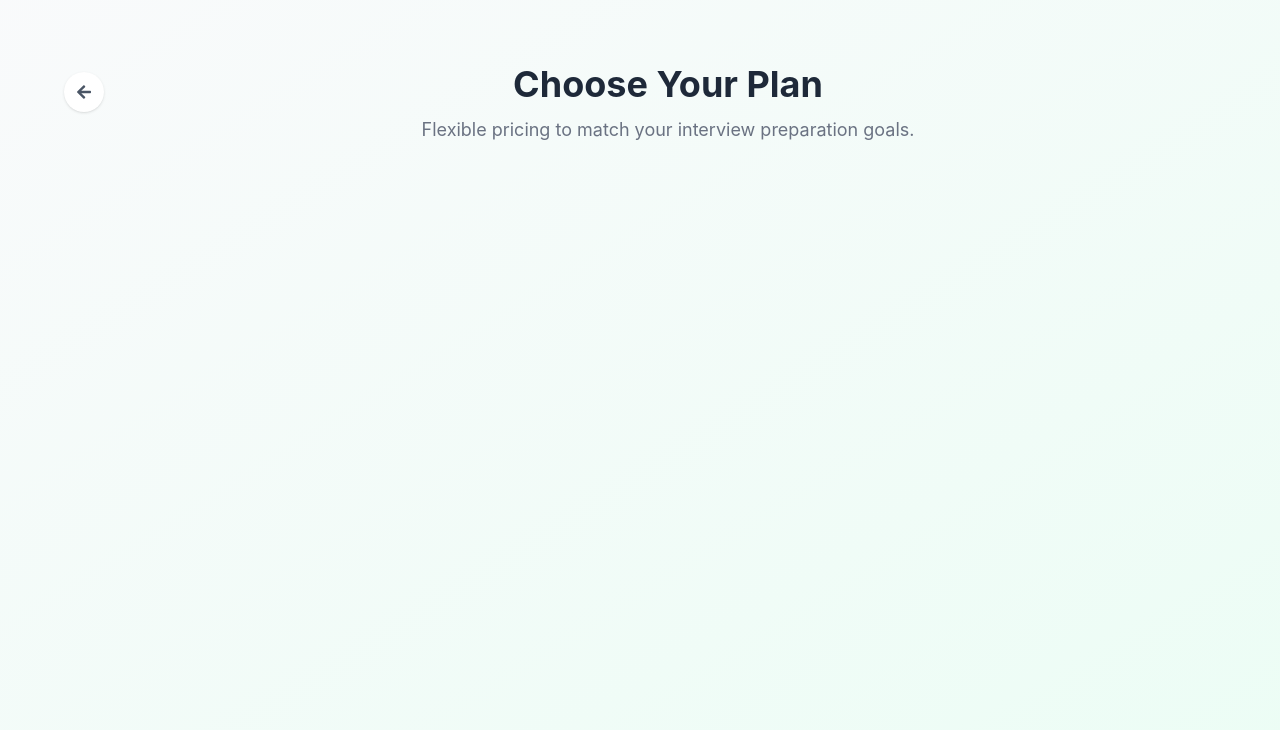
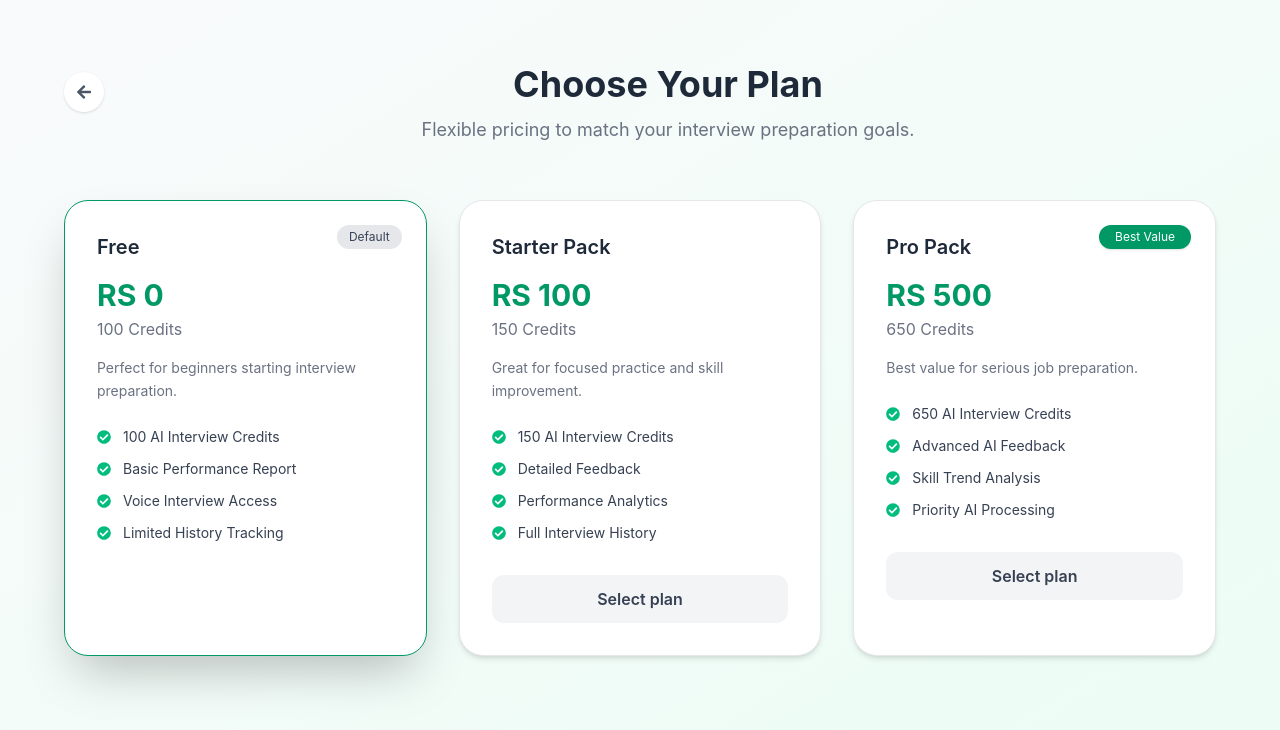
Before and after one commit to DevBilal17/InterviewAI, a React (Vite) app in the folder client/: page /pricing in a window 1280 px wide. Shown: the top 730 px of the page. Built offline with nearby package versions, Linux system fonts and the light colour scheme; no server answers.

Commit message:
Pricing page UI Done

```diff
--- a/client/src/pages/Pricing.jsx
+++ b/client/src/pages/Pricing.jsx
@@ -1,7 +1,7 @@
-import React from 'react'
-import { FaArrowLeft } from 'react-icons/fa'
+import React, { useState } from 'react'
+import { FaArrowLeft, FaCheckCircle } from 'react-icons/fa'
 import { useNavigate } from 'react-router-dom'
-
+import { motion } from 'motion/react'
 function Pricing() {
   const navigate = useNavigate()
   const plans = [
@@ -46,6 +46,8 @@ function Pricing() {
 
     }
   ]
+
+  const [selectedPlan,setSelectedPlan] = useState("free")
   return (
     <div className='min-h-screen bg-linear-to-br from-gray-50 to-emerald-50 py-16 px-6'>
       <div className='max-w-6xl mx-auto mb-14 flex items-start gap-4'>
@@ -62,6 +64,101 @@ function Pricing() {
           </p>
         </div>
       </div>
+      <div className='grid md:grid-cols-2 lg:grid-cols-3 gap-8 max-w-6xl mx-auto'>
+        {
+          plans.map((plan,i)=>{
+            const isSelected = selectedPlan === plan.id;
+
+
+            return (
+              <motion.div key={plan.id} whileHover={!plan.default && {scale : 1.05}}
+              onClick={()=>{
+                !plan.default && setSelectedPlan(plan.id)
+              }}
+
+              className={`relative rounded-3xl p-8 transition-all duration-300 border
+
+                ${
+                  isSelected ? "border-emerald-600 shadow-2xl bg-white" : " border-gray-200 bg-white shadow-md"
+                }
+
+                ${plan.default ? "cursor-default" : "cursor-pointer"}
+
+              `}
+              >
+                {/* Badge */}
+                {
+                  plan.badge && (
+                    <div className='absolute top-6 right-6 bg-emerald-600 text-white text-xs px-4 py-1 rounded-full shadow'>
+                      {plan.badge}
+                    </div>
+                  )
+                }
+
+
+                {/* Default Tag */}
+                {
+                  plan.default && (
+                    <div className='absolute top-6 right-6 bg-gray-200 text-gray-700 text-xs px-3 py-1 rounded-full'>
+                      Default
+                    </div>
+                  )
+                }
+
+
+                {/* Plan Name */}
+                <h3 className='text-xl font-semibold text-gray-800'>
+                  {plan.name}
+                </h3>
+
+                {/* Price */}
+                <div className='mt-4'>
+                  <span className='text-3xl font-bold text-emerald-600'>
+                    {plan.price}
+                  </span>
+                  <p className='text-gray-500 mt-1'>
+                    {plan.credits} Credits
+                  </p>
+                </div>
+
+
+                {/* Description */}
+                <p className='text-gray-500 mt-4 text-sm leading-relaxed'>
+                  {plan.description}
+                </p>
+
+                {/* Features */}
+                <div className='mt-6 space-y-3 text-left'>
+                  {
+                    plan.features.map((feature,i)=>(
+                      <div key={i} className='flex items-center gap-3'>
+                        <FaCheckCircle className='text-emerald-500 text-sm' />
+
+                        <span className='text-gray-700 text-sm'>
+                          {feature}
+                        </span>
+                      </div>
+                    ))
+
+
+
+                  }
+                </div>
+
+                {
+                  !plan.default && (
+                    <button className={`w-full mt-8 py-3 rounded-xl font-semibold transition ${
+                      isSelected ? "bg-emerald-600 text-white hover:opacity-90" : "bg-gray-100 text-gray-700 hover:bg-emerald-50"
+                    }`}>
+                      {isSelected ? "Proceed to Pay" : "Select plan"}
+                    </button>
+                  )
+                }
+              </motion.div>
+            )
+          })
+        }
+      </div>
     </div>
   )
 }
```
